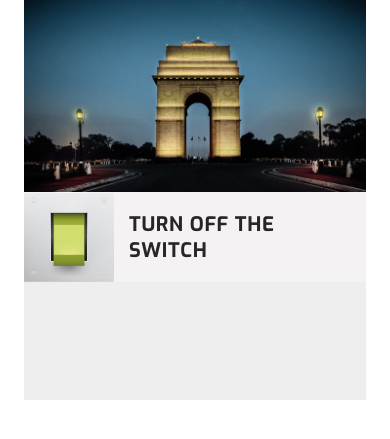
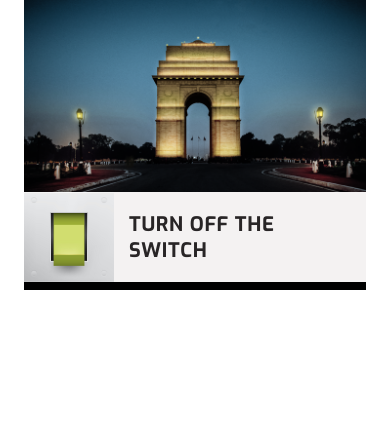
Before and after one commit to shahadatthequint/thequint-article, a PHP site: page /gallery/delhi-india-gate.html in a window 390 px wide. Shown: the top 439 px of the page. Run offline with PHP 8.4, Linux system fonts and the light colour scheme; some libraries are stand-ins or nearby versions.

Commit message:
Make the changes

```diff
--- a/gallery/assets/css/styles.css
+++ b/gallery/assets/css/styles.css
@@ -31,7 +31,7 @@ article, aside, footer, header, nav, section, figure, figcaption {
    display: block;
 }
 .main-wrap                                      {margin: 0 auto;max-width: 800px;padding: 0 24px}
-.main-wrap .box-wrap                            {width: 100%;height:533px;position: relative;background-color: #eee;}
+.main-wrap .box-wrap                            {width: 100%;height:533px;position: relative;background-color: #000;}
 .main-wrap .box-wrap img                        {width: 100%;display: block;}
 .main-wrap .box-wrap .box-first,
 .main-wrap .box-wrap .box-second                {width: 100%;line-height:26px;letter-spacing: 0.7px;color:#fff;font-weight:600;position: absolute;top: 0;left: 0;}
@@ -50,7 +50,6 @@ article, aside, footer, header, nav, section, figure, figcaption {
 .main-wrap .btn-down                            {background-image: url(../images/khatka-04.jpg);}
 
 @media (max-width: 767px) {
-   .main-wrap .box-wrap                         {height:500px;}
    .main-wrap .box-wrap .box-first  figcaption  {}
 
    .main-wrap .box-wrap figcaption              {height: 90px;}
@@ -61,9 +60,9 @@ article, aside, footer, header, nav, section, figure, figcaption {
    .main-wrap .box-wrap figcaption .content span{font-size: 20px;}
 }
 @media (max-width: 600px) {
-   .main-wrap .box-wrap                         {height:400px;}
    .main-wrap .box-wrap .box-first  figcaption  {font-size: 24px;}
 
+   .main-wrap .box-wrap .box-second figcaption  {line-height:18px;}
    .main-wrap .box-wrap .box-second figcaption,
    .main-wrap .box-wrap figcaption .content span{font-size: 16px;}
 }
@@ -71,7 +70,7 @@ article, aside, footer, header, nav, section, figure, figcaption {
    .main-wrap .box-wrap .box-first  figcaption  {font-size: 20px;}
 
    .main-wrap .box-wrap .box-second figcaption,
-   .main-wrap .box-wrap figcaption .content span{font-size: 14px;line-height:18px;}
+   .main-wrap .box-wrap figcaption .content span{font-size: 14px;line-height:15px;}
 }
 @media (max-width: 375px) {
    .main-wrap .box-wrap .box-first  figcaption  {font-size: 18px;}
@@ -80,3 +79,21 @@ article, aside, footer, header, nav, section, figure, figcaption {
    .main-wrap .box-wrap figcaption .content span{font-size: 12px;line-height:15px;}
    .main-wrap .box-wrap figcaption .content     {padding: 15px 15px 15px 102px;}
 }
+@media (max-width: 767px) {
+   .main-wrap .box-wrap                         {height:495px;}
+}
+@media (max-width: 700px) {
+   .main-wrap .box-wrap                         {height:460px;}
+}
+@media (max-width: 600px) {
+   .main-wrap .box-wrap                         {height:400px;}
+}
+@media (max-width: 500px) {
+   .main-wrap .box-wrap                         {height:345px;}
+}
+@media (max-width: 400px) {
+   .main-wrap .box-wrap                         {height:290px;}
+}
+@media (max-width: 375px) {
+   .main-wrap .box-wrap                         {height:275px;}
+}
--- a/gallery/delhi-india-gate.html
+++ b/gallery/delhi-india-gate.html
@@ -3,7 +3,7 @@
 <head>
 <meta charset="utf-8">
 <meta http-equiv="X-UA-Compatible" content="IE=edge">
-<title>Gallery</title>
+<title>India Gate Delhi INDIA</title>
 <meta name="viewport" content="width=device-width, initial-scale=1, maximum-scale=1, user-scalable=no">
 <meta name="format-detection" content="telephone=no" />
 <meta name="description" content="">
@@ -39,7 +39,7 @@
       <div class="box-second btn-02" style="display:none" onclick="playAudio()">
          <figure>
             <img src="assets/images/India-Gate-Earth-Hour-OFF.png">
-            <figcaption><span class="btn-down"></span><span class="content"><span>31000 MW</span> is simply dummy text of the printing and typesetting industry. Lorem Ipsum has been the industry's standard dummy text...</span></figcaption>
+            <figcaption><span class="btn-down"></span><span class="content"><span>31000 MW</span> is simply dummy text of the printing and typesetting industry. Lorem Ipsum has the industry's standard dummy text...</span></figcaption>
          </figure>
       </div>
    </div>
```
